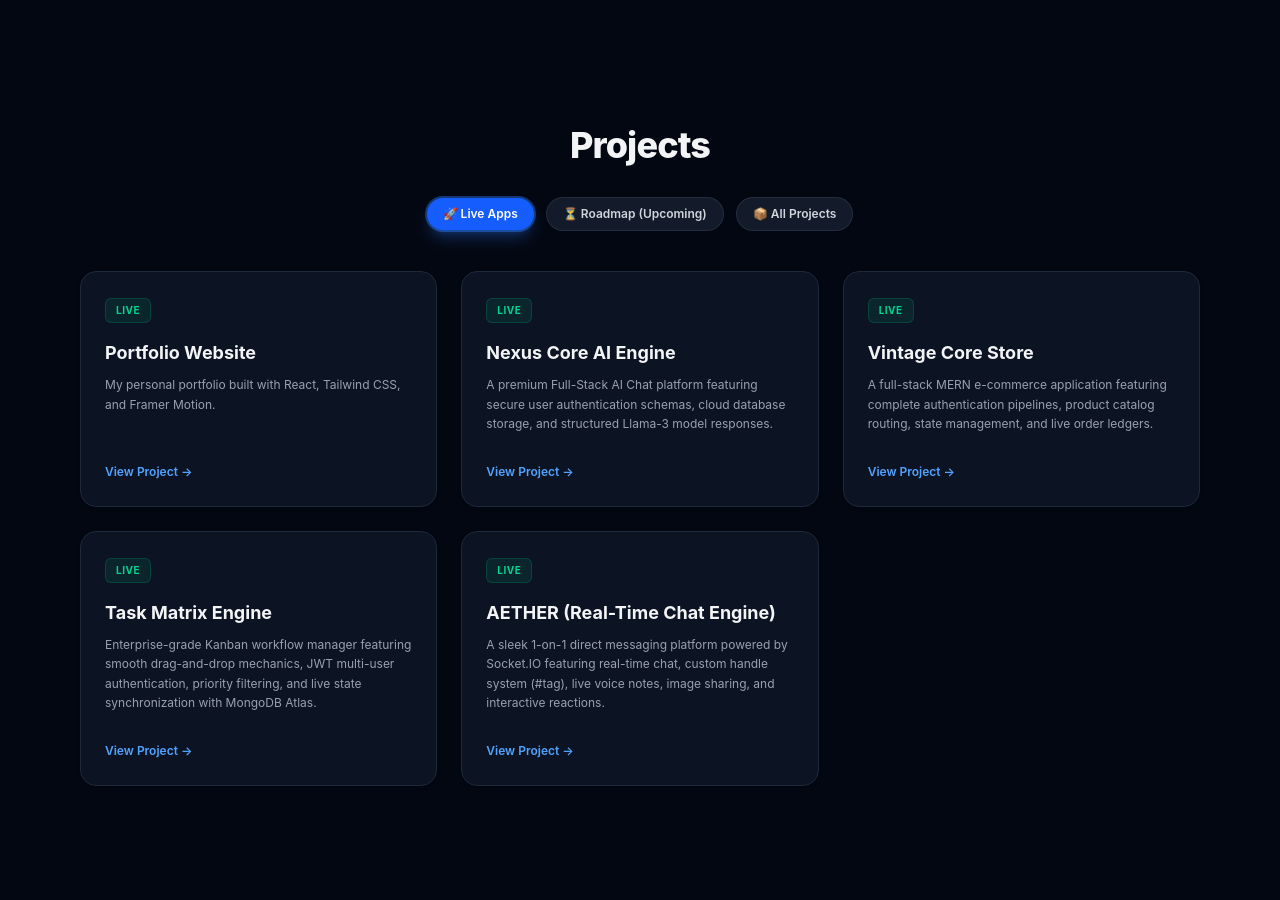
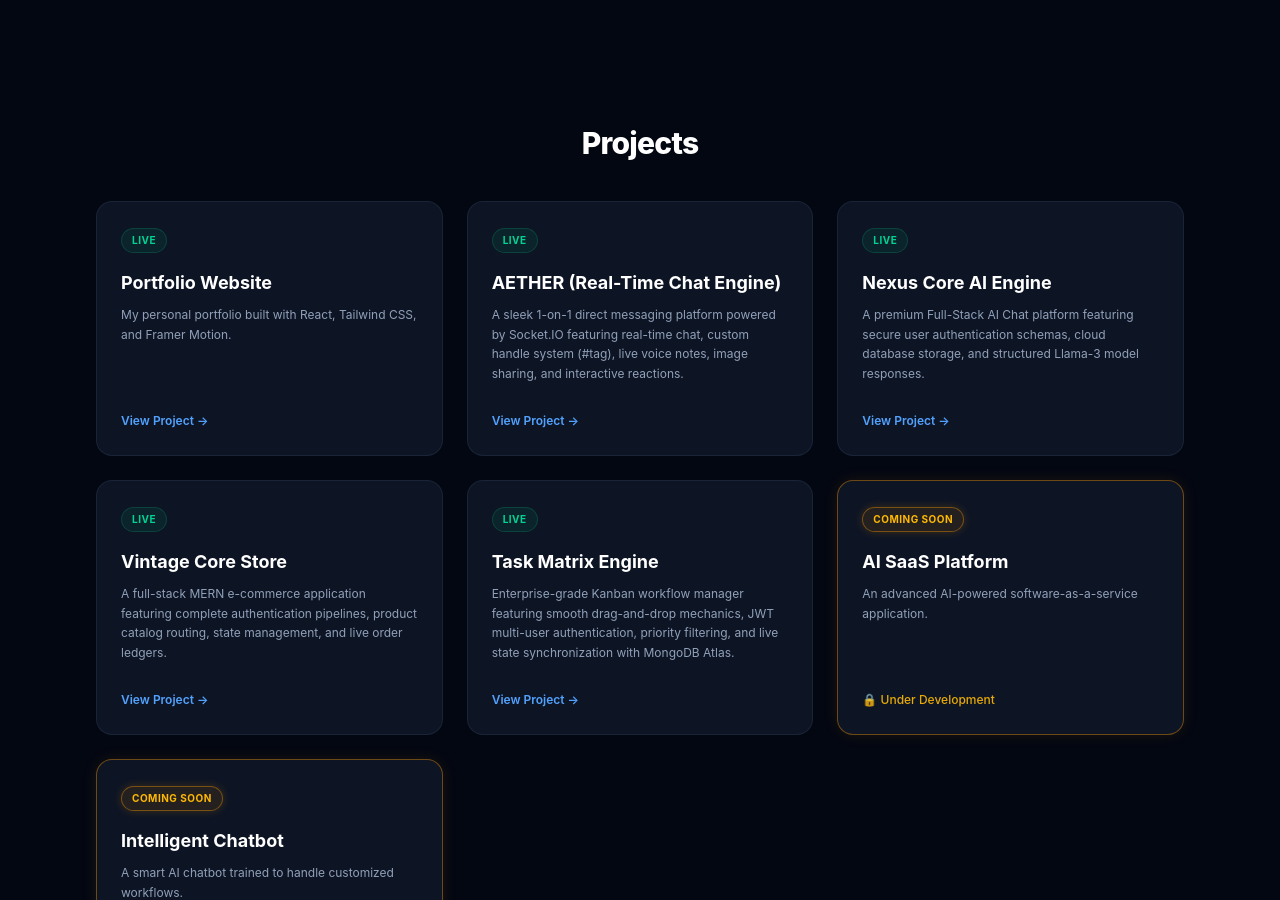
Before and after one commit to tosifansari/portfolio-website, a React (Vite) app: page / in a window 1280 px wide. Shown: the part 1900-2800 px from the top of the page. Built offline with nearby package versions, Linux system fonts and the light colour scheme.

Commit message:
Add AETHER live project with scroll entrance animation

```diff
--- a/src/sections/Projects.jsx
+++ b/src/sections/Projects.jsx
@@ -1,185 +1,153 @@
-import React, { useState } from 'react';
-import { motion, AnimatePresence } from 'framer-motion';
+import React from 'react';
+import { motion } from 'framer-motion';
 
 export default function Projects() {
-  const [activeTab, setActiveTab] = useState('live');
-
-  const liveProjects = [
+  const projects = [
     {
-      id: "portfolio",
       title: "Portfolio Website",
       status: "LIVE",
       description: "My personal portfolio built with React, Tailwind CSS, and Framer Motion.",
       link: "#"
     },
     {
-      id: "nexus",
+      title: "AETHER (Real-Time Chat Engine)",
+      status: "LIVE",
+      description: "A sleek 1-on-1 direct messaging platform powered by Socket.IO featuring real-time chat, custom handle system (#tag), live voice notes, image sharing, and interactive reactions.",
+      link: "https://chat-engine-r8uu.vercel.app/"
+    },
+    {
       title: "Nexus Core AI Engine",
       status: "LIVE",
       description: "A premium Full-Stack AI Chat platform featuring secure user authentication schemas, cloud database storage, and structured Llama-3 model responses.",
       link: "#"
     },
     {
-      id: "vintage",
       title: "Vintage Core Store",
       status: "LIVE",
       description: "A full-stack MERN e-commerce application featuring complete authentication pipelines, product catalog routing, state management, and live order ledgers.",
       link: "#"
     },
     {
-      id: "task-matrix",
       title: "Task Matrix Engine",
       status: "LIVE",
       description: "Enterprise-grade Kanban workflow manager featuring smooth drag-and-drop mechanics, JWT multi-user authentication, priority filtering, and live state synchronization with MongoDB Atlas.",
       link: "#"
     },
     {
-      id: "aether",
-      title: "AETHER (Real-Time Chat Engine)",
-      status: "LIVE",
-      description: "A sleek 1-on-1 direct messaging platform powered by Socket.IO featuring real-time chat, custom handle system (#tag), live voice notes, image sharing, and interactive reactions.",
-      link: "https://chat-engine-r8uu.vercel.app/"
+      title: "AI SaaS Platform",
+      status: "COMING SOON",
+      description: "An advanced AI-powered software-as-a-service application."
+    },
+    {
+      title: "Intelligent Chatbot",
+      status: "COMING SOON",
+      description: "A smart AI chatbot trained to handle customized workflows."
     }
   ];
 
-  const upcomingProjects = [
-    {
-      id: "jarvis",
-      title: "Jarvis AI Assistant",
-      status: "COMING SOON",
-      description: "Autonomous voice companion featuring web & YouTube summarization, PDF analysis, real-time weather & news updates, persistent memory, and code explanation."
-    },
-    {
-      id: "interview",
-      title: "AI Interview Prep Platform",
-      status: "COMING SOON",
-      description: "AI evaluation engine featuring resume parsing, dynamically generated mock technical interview questions, interactive mock mode, and real-time performance feedback."
-    },
-    {
-      id: "expense",
-      title: "Smart Expense Tracker",
-      status: "COMING SOON",
-      description: "Comprehensive financial dashboard with dynamic analytics charts, automated monthly reports, user authentication, and complete CRUD transaction management."
-    },
-    {
-      id: "url",
-      title: "URL Shortener & Analytics",
-      status: "COMING SOON",
-      description: "Full-stack link management tool featuring custom short links, real-time click analytics dashboard, dynamic QR code generation, and protected user routes."
-    },
-    {
-      id: "notes",
-      title: "Markdown Notes App",
-      status: "COMING SOON",
-      description: "Rich text note-taking workspace supporting full Markdown rendering, tag-based taxonomy categorization, global search, and instant persistence."
+  // Parent Container Variant for Staggering Animation
+  const containerVariants = {
+    hidden: { opacity: 0 },
+    visible: {
+      opacity: 1,
+      transition: {
+        staggerChildren: 0.12
+      }
     }
-  ];
+  };
 
-  const getProjectsToDisplay = () => {
-    if (activeTab === 'live') return liveProjects;
-    if (activeTab === 'upcoming') return upcomingProjects;
-    return [...liveProjects, ...upcomingProjects];
+  // Individual Card Entrance Animation Variant
+  const cardVariants = {
+    hidden: { opacity: 0, y: 35 },
+    visible: {
+      opacity: 1,
+      y: 0,
+      transition: {
+        duration: 0.45,
+        ease: [0.25, 0.1, 0.25, 1.0]
+      }
+    }
   };
 
   return (
     <section id="projects" className="py-12 w-full">
-      <h2 className="text-3xl sm:text-4xl font-extrabold text-center mb-8 tracking-tight">
-        Projects
-      </h2>
+      <div className="max-w-6xl mx-auto px-4">
+        {/* Animated Title */}
+        <motion.h2
+          initial={{ opacity: 0, y: -20 }}
+          whileInView={{ opacity: 1, y: 0 }}
+          viewport={{ once: true, amount: 0.2 }}
+          transition={{ duration: 0.5 }}
+          className="text-3xl font-extrabold text-center mb-10 text-white tracking-tight"
+        >
+          Projects
+        </motion.h2>
 
-      {/* Tabs */}
-      <div className="flex justify-center items-center gap-3 mb-10 flex-wrap">
-        <button
-          onClick={() => setActiveTab('live')}
-          className={`px-4 py-2 rounded-full text-xs font-semibold transition-all duration-300 flex items-center gap-2 ${
-            activeTab === 'live'
-              ? 'bg-blue-600 text-white shadow-lg shadow-blue-500/30 ring-2 ring-blue-500/40'
-              : 'bg-gray-200/80 dark:bg-gray-800/60 hover:bg-gray-300 dark:hover:bg-gray-800 text-gray-700 dark:text-gray-300 border border-gray-300/80 dark:border-gray-700/50'
-          }`}
+        {/* Staggered Grid Container */}
+        <motion.div
+          variants={containerVariants}
+          initial="hidden"
+          whileInView="visible"
+          viewport={{ once: true, amount: 0.1 }}
+          className="grid grid-cols-1 md:grid-cols-2 lg:grid-cols-3 gap-6"
         >
-          🚀 Live Apps
-        </button>
-
-        <button
-          onClick={() => setActiveTab('upcoming')}
-          className={`px-4 py-2 rounded-full text-xs font-semibold transition-all duration-300 flex items-center gap-2 ${
-            activeTab === 'upcoming'
-              ? 'bg-blue-600 text-white shadow-lg shadow-blue-500/30 ring-2 ring-blue-500/40'
-              : 'bg-gray-200/80 dark:bg-gray-800/60 hover:bg-gray-300 dark:hover:bg-gray-800 text-gray-700 dark:text-gray-300 border border-gray-300/80 dark:border-gray-700/50'
-          }`}
-        >
-          ⏳ Roadmap (Upcoming)
-        </button>
-
-        <button
-          onClick={() => setActiveTab('all')}
-          className={`px-4 py-2 rounded-full text-xs font-semibold transition-all duration-300 flex items-center gap-2 ${
-            activeTab === 'all'
-              ? 'bg-blue-600 text-white shadow-lg shadow-blue-500/30 ring-2 ring-blue-500/40'
-              : 'bg-gray-200/80 dark:bg-gray-800/60 hover:bg-gray-300 dark:hover:bg-gray-800 text-gray-700 dark:text-gray-300 border border-gray-300/80 dark:border-gray-700/50'
-          }`}
-        >
-          📦 All Projects
-        </button>
-      </div>
-
-      {/* Cards Grid */}
-      <motion.div layout className="grid grid-cols-1 md:grid-cols-2 lg:grid-cols-3 gap-6">
-        <AnimatePresence mode="popLayout">
-          {getProjectsToDisplay().map((project) => (
+          {projects.map((project, idx) => (
             <motion.div
-              key={project.id}
-              layout
-              initial={{ opacity: 0, scale: 0.95 }}
-              animate={{ opacity: 1, scale: 1 }}
-              exit={{ opacity: 0, scale: 0.95 }}
-              transition={{ duration: 0.25, ease: "easeInOut" }}
+              key={idx}
+              variants={cardVariants}
               whileHover={{ y: -6, transition: { duration: 0.2 } }}
-              className="group relative bg-white/80 dark:bg-gray-900/80 backdrop-blur-md border border-gray-200 dark:border-gray-800 rounded-2xl p-6 flex flex-col justify-between shadow-sm hover:shadow-2xl transition-all duration-300 hover:border-amber-500/50 hover:shadow-amber-500/15"
+              className={`relative bg-[#0d1424] rounded-2xl p-6 flex flex-col justify-between transition-all duration-300 ${
+                project.status === 'COMING SOON'
+                  ? 'border border-amber-500/40 hover:border-amber-400 shadow-[0_0_15px_rgba(245,158,11,0.1)] hover:shadow-[0_0_20px_rgba(245,158,11,0.25)]'
+                  : 'border border-slate-800/80 hover:border-slate-700'
+              }`}
             >
               <div>
+                {/* Status Badges */}
                 <div className="mb-4">
                   {project.status === 'LIVE' ? (
-                    <span className="inline-flex items-center text-[10px] font-bold text-emerald-600 dark:text-emerald-400 bg-emerald-50 dark:bg-emerald-500/10 border border-emerald-200 dark:border-emerald-500/20 px-2.5 py-1 rounded-md uppercase tracking-wider">
+                    <span className="inline-flex items-center text-[10px] font-bold text-emerald-400 bg-emerald-500/10 border border-emerald-500/20 px-2.5 py-1 rounded-full uppercase tracking-wider">
                       LIVE
                     </span>
                   ) : (
-                    /* Golden Glowing Badge */
-                    <span className="inline-flex items-center text-[10px] font-bold text-amber-500 dark:text-amber-300 bg-amber-500/10 border border-amber-500/30 px-2.5 py-1 rounded-md uppercase tracking-wider shadow-[0_0_12px_rgba(245,158,11,0.25)] group-hover:shadow-[0_0_20px_rgba(245,158,11,0.6)] group-hover:bg-gradient-to-r group-hover:from-amber-500/20 group-hover:to-yellow-500/20 group-hover:border-amber-400 transition-all duration-300">
+                    <span className="inline-flex items-center text-[10px] font-bold text-amber-400 bg-amber-500/10 border border-amber-500/40 px-2.5 py-1 rounded-full uppercase tracking-wider shadow-[0_0_10px_rgba(245,158,11,0.2)]">
                       COMING SOON
                     </span>
                   )}
                 </div>
 
-                <h3 className="text-lg font-bold mb-2 text-gray-900 dark:text-gray-100 group-hover:text-amber-500 dark:group-hover:text-amber-400 transition-colors duration-200">
+                {/* Title */}
+                <h3 className="text-lg font-bold text-white mb-2">
                   {project.title}
                 </h3>
 
-                <p className="text-xs text-gray-600 dark:text-gray-400 leading-relaxed mb-6 font-normal">
+                {/* Description */}
+                <p className="text-xs text-slate-400 leading-relaxed mb-6">
                   {project.description}
                 </p>
               </div>
 
+              {/* Bottom Link / Status Text */}
               <div>
                 {project.status === 'LIVE' ? (
                   <a
                     href={project.link}
                     target={project.link !== '#' ? '_blank' : '_self'}
                     rel="noreferrer"
-                    className="inline-flex items-center text-xs font-semibold text-blue-600 dark:text-blue-400 hover:text-blue-700 dark:hover:text-blue-300 gap-1 transition-all duration-200 group-hover:translate-x-1"
+                    className="inline-flex items-center text-xs font-semibold text-blue-400 hover:text-blue-300 transition-colors"
                   >
                     View Project &rarr;
                   </a>
                 ) : (
-                  <span className="inline-flex items-center gap-1.5 text-xs text-amber-600 dark:text-amber-400 group-hover:text-amber-300 font-medium transition-colors">
+                  <span className="inline-flex items-center gap-1.5 text-xs text-amber-400/90 font-medium">
                     🔒 Under Development
                   </span>
                 )}
               </div>
             </motion.div>
           ))}
-        </AnimatePresence>
-      </motion.div>
+        </motion.div>
+      </div>
     </section>
   );
 }
```
